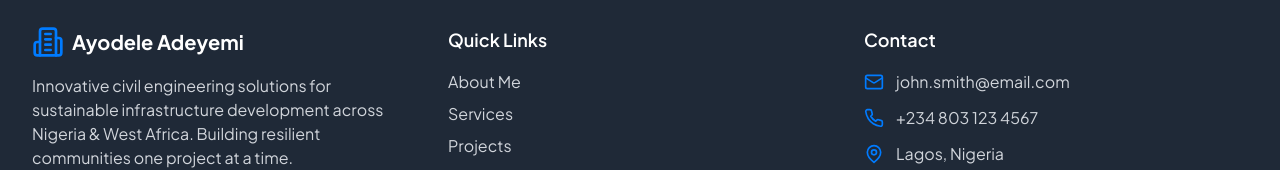
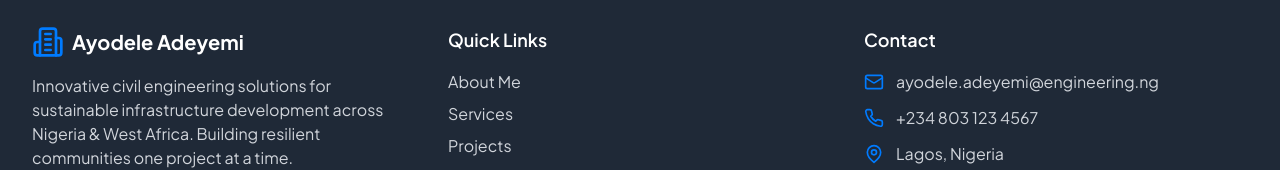
Before and after one commit to Paulkelvin/Engineer_Portfolio, a Next.js app: page / in a window 1280 px wide. Shown: the part 2622-2792 px from the top of the page. Built offline with nearby package versions, Linux system fonts and the light colour scheme.

Commit message:
feat(ui): updated footer email and hero centering adjustment

```diff
--- a/app/page.tsx
+++ b/app/page.tsx
@@ -37,7 +37,7 @@
   return (
     <div className="min-h-screen">
       {/* Hero Section */}
-      <section className="relative h-screen flex items-center justify-center overflow-hidden">
+  <section className="relative h-screen flex flex-col items-center justify-center overflow-hidden">
         {/* Background Image with Parallax */}
         <div className="absolute inset-0 z-0">
           <Image
--- a/components/Footer.tsx
+++ b/components/Footer.tsx
@@ -79,7 +79,7 @@
                   href="mailto:ayodele.adeyemi@engineering.ng"
                   className="text-gray-300 hover:text-primary transition-colors duration-200"
                 >
-                  john.smith@email.com
+                  ayodele.adeyemi@engineering.ng
                 </a>
               </div>
               <div className="flex items-center space-x-3">
```
